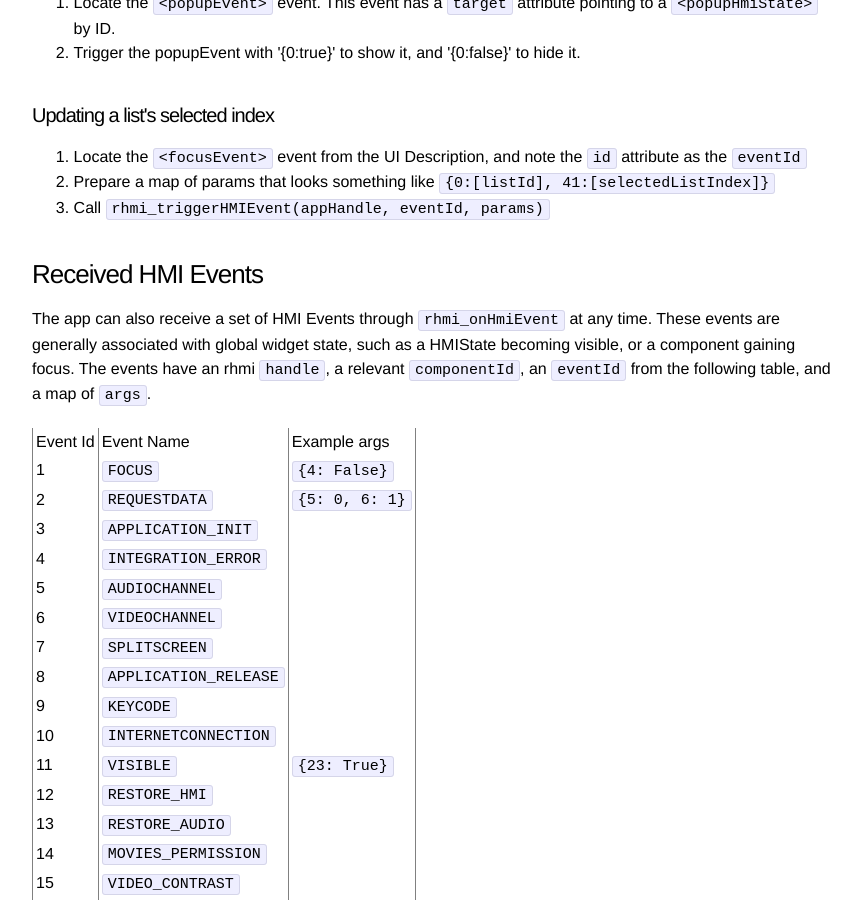
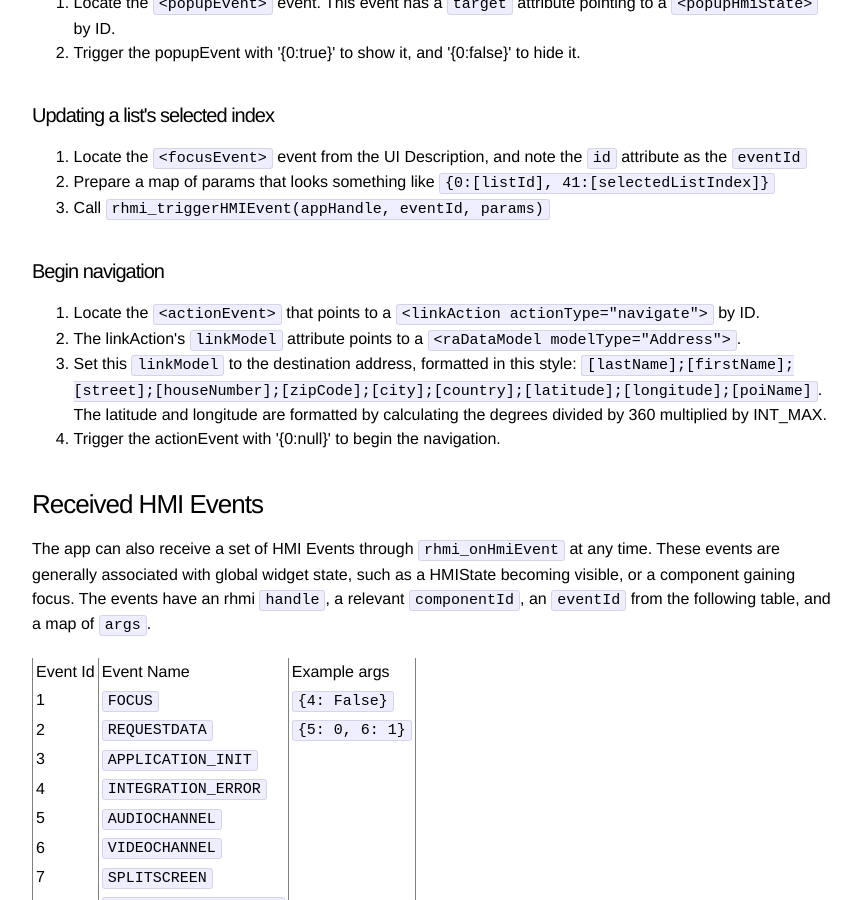
Before and after one commit to BimmerGestalt/BMWConnectedAnalysis, a Jekyll site: the page built from docs/rhmi-events.md, in a window 1280 px wide and 900 px high, scrolled down 1697 px. Shown: the whole window, without its empty margins (208-1069 px from the left). Built offline with Jekyll 4.4.1, drawn with Linux system fonts in a browser that asks for light colours.

Commit message:
Adds some docs about triggering navigation

```diff
--- a/docs/rhmi-events.md
+++ b/docs/rhmi-events.md
@@ -52,6 +52,13 @@ The events require a Map to be passed, but generally it is sufficient to be mere
 1. Locate the `<focusEvent>` event from the UI Description, and note the `id` attribute as the `eventId`
 2. Prepare a map of params that looks something like `{0:[listId], 41:[selectedListIndex]}`
 3. Call `rhmi_triggerHMIEvent(appHandle, eventId, params)`
+
+#### Begin navigation
+
+1. Locate the `<actionEvent>` that points to a `<linkAction actionType="navigate">` by ID.
+2. The linkAction's `linkModel` attribute points to a `<raDataModel modelType="Address">`.
+3. Set this `linkModel` to the destination address, formatted in this style: `[lastName];[firstName];[street];[houseNumber];[zipCode];[city];[country];[latitude];[longitude];[poiName]`. The latitude and longitude are formatted by calculating the degrees divided by 360 multiplied by INT\_MAX.
+4. Trigger the actionEvent with '{0:null}' to begin the navigation.
 
 ### Received HMI Events
 
```
